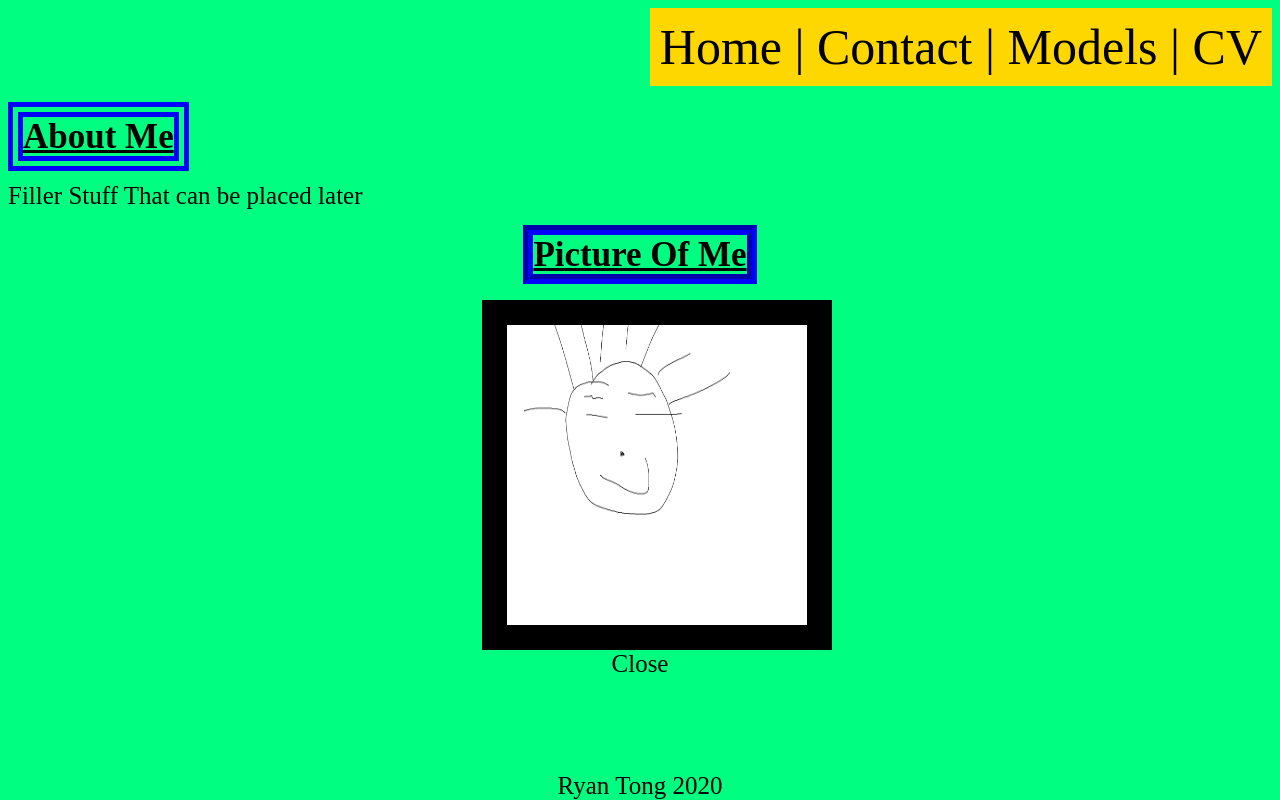
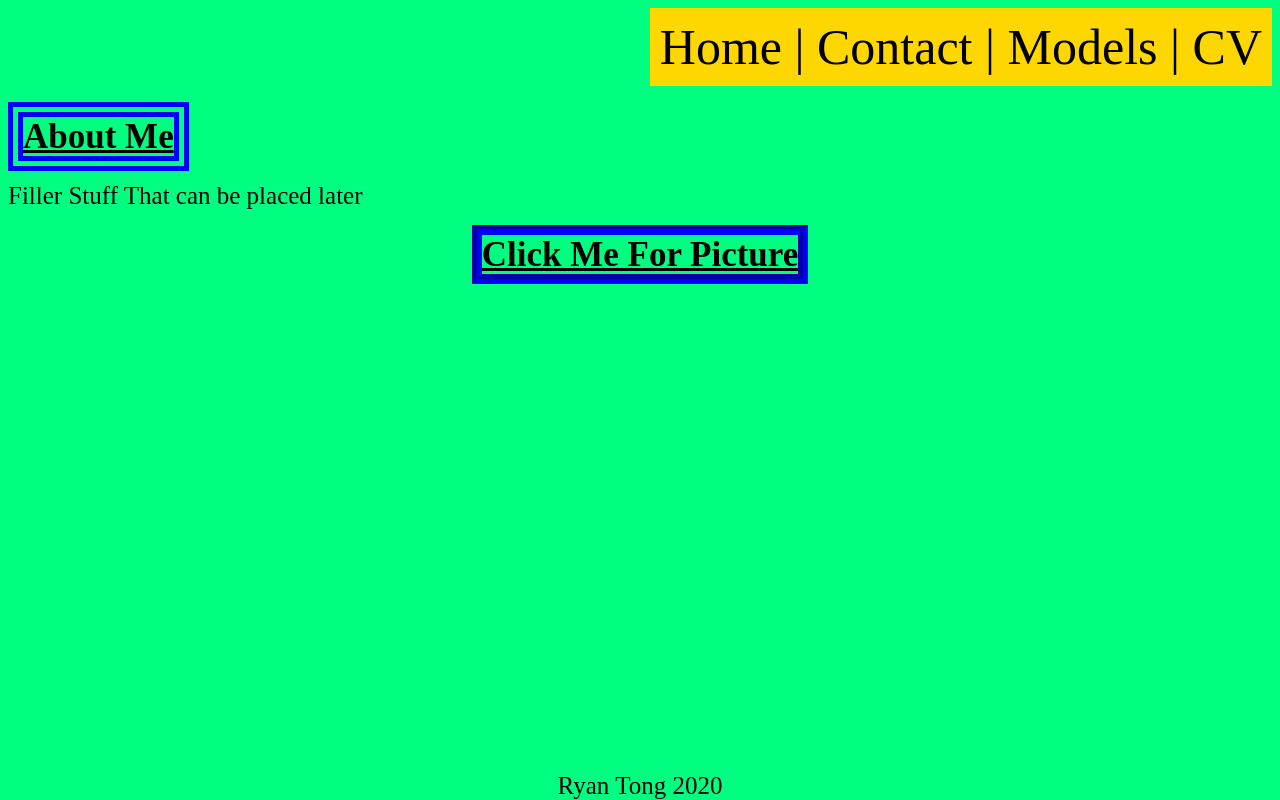
Before and after one commit to Rh1n0s/Assignment_1, a plain HTML site: page www/Index.html in a window 1280 px wide. Drawn offline with Linux system fonts and the light colour scheme.

Commit message:
finished everything now need to fix maya and wait for monday

```diff
--- a/www/Index.html
+++ b/www/Index.html
@@ -40,9 +40,8 @@
 		 <p> Filler Stuff That can be placed later</p>
 		 </div>
 <div id="MovementofPic">
-<p><span class="Subheading_2"><a onclick="show( 'Picture_Of_Me' )" href="#">Picture Of Me</a></p>
-<div id="MovementofPic">
-<div id="Picture_Of_Me">
+<p><span class="Subheading_2"><a onclick="show( 'Picture_Of_Me' )" href="#">Click Me For Picture</a></p>
+<div id="Picture_Of_Me" style="display: none;">
 <img style="width: 300px; height: 300px"  src="images/Me_For_Now.png">
 <a onclick="hide( 'Picture_Of_Me' )" href="#">Close</a>
 </div>
```
